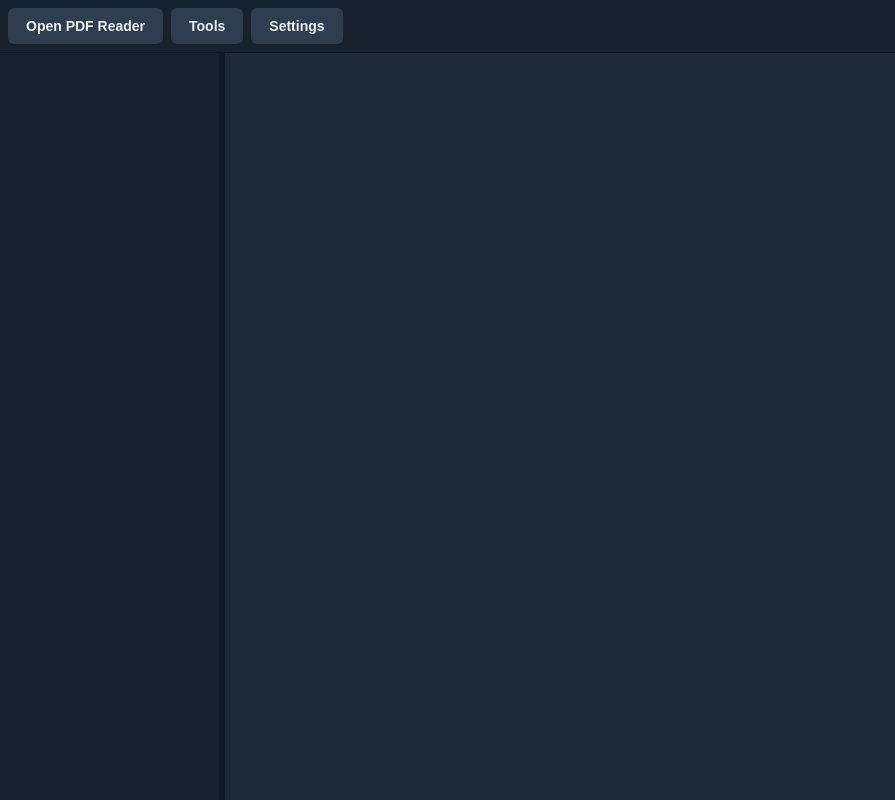
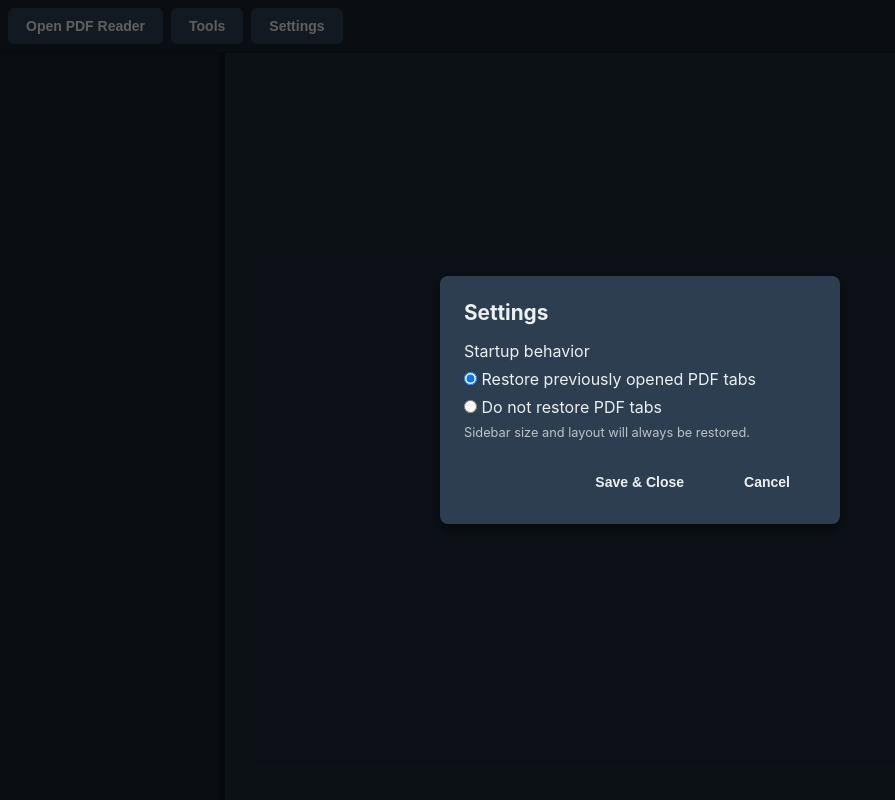
Before and after one commit to Alinur1/LocalPDF_Studio, an Electron app: page src/renderer/index.html in a window 1280 px wide. Both pictures are taken after a click on the button "Settings". Shown: the whole page, without its empty margins (0-895 px from the left). Drawn offline with Linux system fonts and the light colour scheme.

Commit message:
user's choose wise pdf tab restoration settings added

```diff
--- a/src/renderer/app.js
+++ b/src/renderer/app.js
@@ -6,6 +6,11 @@ import createPdfTab from './utils/createPdfTab.js';
 window.addEventListener('DOMContentLoaded', () => {
     const tabManager = new TabManager('#tab-bar', '#tab-content');
     const openPdfBtn = document.getElementById('open-pdf-btn');
+    const settingsBtn = document.getElementById('settings-btn');
+    const modal = document.getElementById('settings-modal');
+    const saveBtn = document.getElementById('settings-save');
+    const cancelBtn = document.getElementById('settings-cancel');
+    const radios = document.querySelectorAll('input[name="restore-tabs"]');
 
     // Restore saved tabs on startup
     restoreTabs(tabManager);
@@ -96,24 +101,46 @@ window.addEventListener('DOMContentLoaded', () => {
     }
 
     function restoreTabs(manager) {
+        const restoreSetting = localStorage.getItem('restoreTabs') || 'restore';
         const saved = localStorage.getItem('pdfTabs');
         if (!saved) return;
 
         try {
             const state = JSON.parse(saved);
-            if (state.tabs && Array.isArray(state.tabs)) {
+            if (restoreSetting === 'restore' && state.tabs && Array.isArray(state.tabs)) {
                 for (const tab of state.tabs) {
                     createPdfTab(tab.filePath, manager);
                 }
-            }
-            if (state.activeTabId) {
-                manager.switchTab(state.activeTabId);
+                if (state.activeTabId) {
+                    manager.switchTab(state.activeTabId);
+                }
             }
         } catch (err) {
             console.error('Failed to restore tabs:', err);
         }
     }
 
+
+    // Load saved setting (default = restore)
+    const savedSetting = localStorage.getItem('restoreTabs') || 'restore';
+    radios.forEach(r => {
+        r.checked = (r.value === savedSetting);
+    });
+
+    settingsBtn.addEventListener('click', () => {
+        modal.classList.remove('hidden');
+    });
+
+    cancelBtn.addEventListener('click', () => {
+        modal.classList.add('hidden');
+    });
+
+    saveBtn.addEventListener('click', () => {
+        const selected = document.querySelector('input[name="restore-tabs"]:checked').value;
+        localStorage.setItem('restoreTabs', selected);
+        modal.classList.add('hidden');
+    });
+
     // Hook TabManager events
     tabManager.onTabChange = () => saveTabs(tabManager);
     tabManager.onTabClose = () => saveTabs(tabManager);
--- a/src/renderer/index.html
+++ b/src/renderer/index.html
@@ -45,7 +45,7 @@
                     </div>
                 </div>
             </div>
-            <button class="top-btn" id="open-settings">Settings</button>
+            <button class="top-btn" id="settings-btn">Settings</button>
         </div>
 
         <!-- Main Content -->
@@ -56,6 +56,34 @@
         </div>
     </div>
 
+    <!-- Settings Modal -->
+    <div id="settings-modal" class="modal hidden">
+        <div class="modal-content">
+            <h2 class="modal-title">Settings</h2>
+
+            <div class="settings-section">
+                <p>Startup behavior</p>
+                <label>
+                    <input type="radio" name="restore-tabs" value="restore" checked>
+                    Restore previously opened PDF tabs
+                </label>
+                <label>
+                    <input type="radio" name="restore-tabs" value="no-restore">
+                    Do not restore PDF tabs
+                </label>
+                <small class="note">
+                    Sidebar size and layout will always be restored.
+                </small>
+            </div>
+
+            <div class="modal-actions">
+                <button id="settings-save" class="top-btn">Save & Close</button>
+                <button id="settings-cancel" class="top-btn secondary">Cancel</button>
+            </div>
+        </div>
+    </div>
+
+
     <script type="module" src="./app.js"></script>
 </body>
 
--- a/src/renderer/styles/main.css
+++ b/src/renderer/styles/main.css
@@ -50,7 +50,7 @@ html {
     color: #fff;
 }
 
-.top-btn:disabled{
+.top-btn:disabled {
     opacity: 0.6;
     cursor: not-allowed;
 }
@@ -197,3 +197,57 @@ html {
     background-color: #2c3e50;
     border-left-color: #3498db;
 }
+
+/* --- Modal --- */
+.modal {
+    position: fixed;
+    top: 0;
+    left: 0;
+    right: 0;
+    bottom: 0;
+    background: rgba(0, 0, 0, 0.6);
+    display: flex;
+    align-items: center;
+    justify-content: center;
+    z-index: 1000;
+}
+
+.modal.hidden {
+    display: none;
+}
+
+.modal-content {
+    background: #2c3e50;
+    padding: 1.5rem;
+    border-radius: 8px;
+    width: 400px;
+    max-width: 90%;
+    color: #ecf0f1;
+    box-shadow: 0 4px 15px rgba(0, 0, 0, 0.5);
+}
+
+.modal-title {
+    margin-top: 0;
+    margin-bottom: 1rem;
+    font-size: 1.3rem;
+}
+
+.settings-section label {
+    display: block;
+    margin: 0.5rem 0;
+    cursor: pointer;
+}
+
+.note {
+    font-size: 0.8rem;
+    color: #bdc3c7;
+    display: block;
+    margin-top: 0.5rem;
+}
+
+.modal-actions {
+    margin-top: 1.5rem;
+    display: flex;
+    justify-content: flex-end;
+    gap: 1rem;
+}
```
